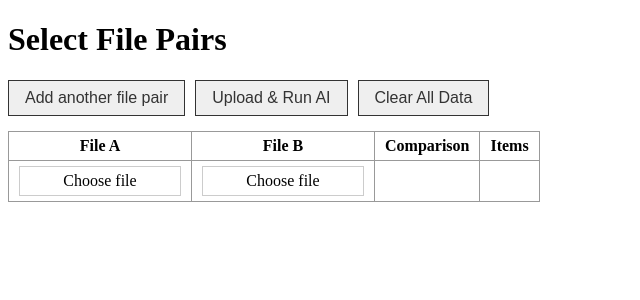
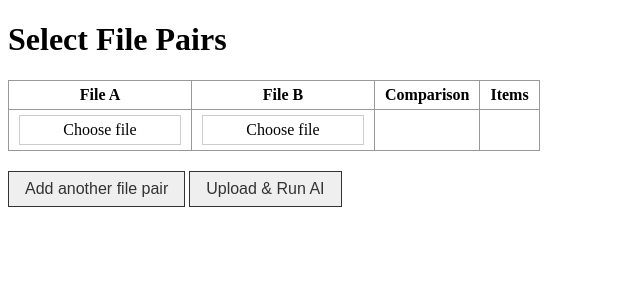
Before and after one commit to freddyeng/snagger, a Flask app: page / in a window 1280 px wide. Shown: the top 300 px of the page, without its empty margins (0-640 px from the left). Run offline with Flask 3, Linux system fonts and the light colour scheme.

Commit message:
Revert "clear button"

```diff
--- a/app.py
+++ b/app.py
@@ -51,17 +51,6 @@ def index():
         results=results
     )
 
-@app.route("/clear_all_data", methods=["POST"])
-def clear_all_data():
-    user_folder = get_user_folder()
-    session.clear()
-    # Remove the user's upload folder and its contents
-    import shutil
-    import os
-    if os.path.exists(user_folder):
-        shutil.rmtree(user_folder)
-    return ("", 204)
-
 if __name__ == "__main__":
     port = int(os.environ.get("PORT", os.environ.get("FLASK_RUN_PORT", 5001)))
     app.run(debug=True, port=port)
--- a/static/styles.css
+++ b/static/styles.css
@@ -1,4 +1,4 @@
-/* File label styling */
+/* File label styling (already have this) */
 .file-label {
     display: block;
     cursor: pointer;
@@ -7,6 +7,7 @@
     width: 150px;
     text-align: center;
   }
+
   .file-label input[type="file"] {
     display: none; /* hide the actual file input */
   }
@@ -16,6 +17,7 @@ table {
     border-collapse: collapse;
     margin-bottom: 20px;
   }
+
   th, td {
     padding: 5px 10px;
     border: 1px solid #999;
@@ -42,29 +44,31 @@ button {
 .result pre {
   font-family: monospace;
   font-size: 0.9em;
-  text-align: left;
-  white-space: pre;
+  text-align: left;   /* left-aligns the text */
+  white-space: pre;   /* preserves indentation and line breaks */
   margin-top: 5px;
 }
 
 /* Collapsible JSON styling */
 details.json-toggle {
-  text-align: left;
+  text-align: left;       /* keeps JSON left-aligned */
   margin-top: 5px;
 }
+
 details.json-toggle summary {
-  cursor: pointer;
-  font-weight: bold;
+  cursor: pointer;        /* makes summary look clickable */
+  font-weight: bold;      /* optional, makes it stand out */
   margin-bottom: 2px;
 }
+
 details.json-toggle pre {
-  margin-left: 0;
+  margin-left: 0;         /* removes extra indentation */
   font-family: monospace;
   font-size: 0.9em;
-  white-space: pre;
+  white-space: pre;       /* preserves indentation */
 }
 
-/* Base table styling for pandas tables */
+/* Base table styling */
 table.dataframe {
   border-collapse: collapse;
   width: 100%;
@@ -81,26 +85,11 @@ table.dataframe th {
 /* Side-by-side layout for formatter tables */
 .items-comparison-side-by-side {
   display: flex;
-  gap: 2em;
-  flex-wrap: wrap;
-}
-.items-comparison-side-by-side .table-wrapper {
-  flex: 1 1 45%;
-  min-width: 300px;
+  gap: 2em;          /* space between tables */
+  flex-wrap: wrap;    /* allows stacking on narrow screens */
 }
 
-/* Buttons layout */
-/* Align buttons to the left above the table */
-.button-row {
-  display: flex;
-  justify-content: flex-start; /* left-aligned */
-  gap: 10px; /* space between button forms */
-  margin-bottom: 15px; /* spacing above table */
+.items-comparison-side-by-side .table-wrapper {
+  flex: 1 1 45%;      /* roughly half width each */
+  min-width: 300px;   /* prevents tables from shrinking too much */
 }
-.left-buttons {
-  display: flex;
-  gap: 10px;
-}
-.button-row form {
-  margin: 0; /* remove default form margins */
-}
--- a/templates/index.html
+++ b/templates/index.html
@@ -7,25 +7,7 @@
 <body>
   <h1>Select File Pairs</h1>
 
-  <!-- Buttons above table -->
-  <div class="button-row">
-    <div class="left-buttons">
-      <form id="addRowForm" method="POST">
-        <button type="button" id="add-row">Add another file pair</button>
-      </form>
-
-      <form id="uploadSubmitForm" method="POST" enctype="multipart/form-data" action="/">
-        <button type="submit" form="uploadForm">Upload & Run AI</button>
-      </form>
-
-      <form id="clearAllForm" method="post" action="/clear_all_data">
-        <button type="submit">Clear All Data</button>
-      </form>
-    </div>
-  </div>
-
-  <!-- File upload table -->
-  <form id="uploadForm" method="POST" enctype="multipart/form-data">
+  <form method="POST" enctype="multipart/form-data">
     <table id="file-pairs-table">
       <thead>
         <tr>
@@ -38,6 +20,7 @@
       <tbody>
         {% for i in range(filenamesA|length) %}
         <tr>
+          <!-- File A -->
           <td>
             <label class="file-label">
               <input type="file" name="fileA[]">
@@ -51,6 +34,7 @@
             {% endif %}
           </td>
 
+          <!-- File B -->
           <td>
             <label class="file-label">
               <input type="file" name="fileB[]">
@@ -64,6 +48,7 @@
             {% endif %}
           </td>
 
+          <!-- Comparison Info -->
           <td>
             {% if results[i] %}
               {% if results[i].items_same_size is not none %}
@@ -75,6 +60,7 @@
             {% endif %}
           </td>
 
+          <!-- Items Tables (side by side) -->
           <td>
             {% if results[i] and results[i].items_detail %}
               {{ results[i].items_detail }}
@@ -84,9 +70,13 @@
         {% endfor %}
       </tbody>
     </table>
+
+    <button type="button" id="add-row">Add another file pair</button>
+    <button type="submit">Upload & Run AI</button>
   </form>
 
   <script>
+  // Update file label text on selection
   function attachFileListener(input) {
       input.addEventListener('change', function() {
           this.nextElementSibling.textContent = this.files[0]?.name || "Choose file";
@@ -94,6 +84,7 @@
   }
   document.querySelectorAll('.file-label input[type="file"]').forEach(attachFileListener);
 
+  // Add new row dynamically
   document.getElementById("add-row").addEventListener("click", () => {
       const tableBody = document.getElementById("file-pairs-table").querySelector('tbody');
       const newRow = tableBody.insertRow();
```
Lines whose indentation alone changed are shown as unchanged.
